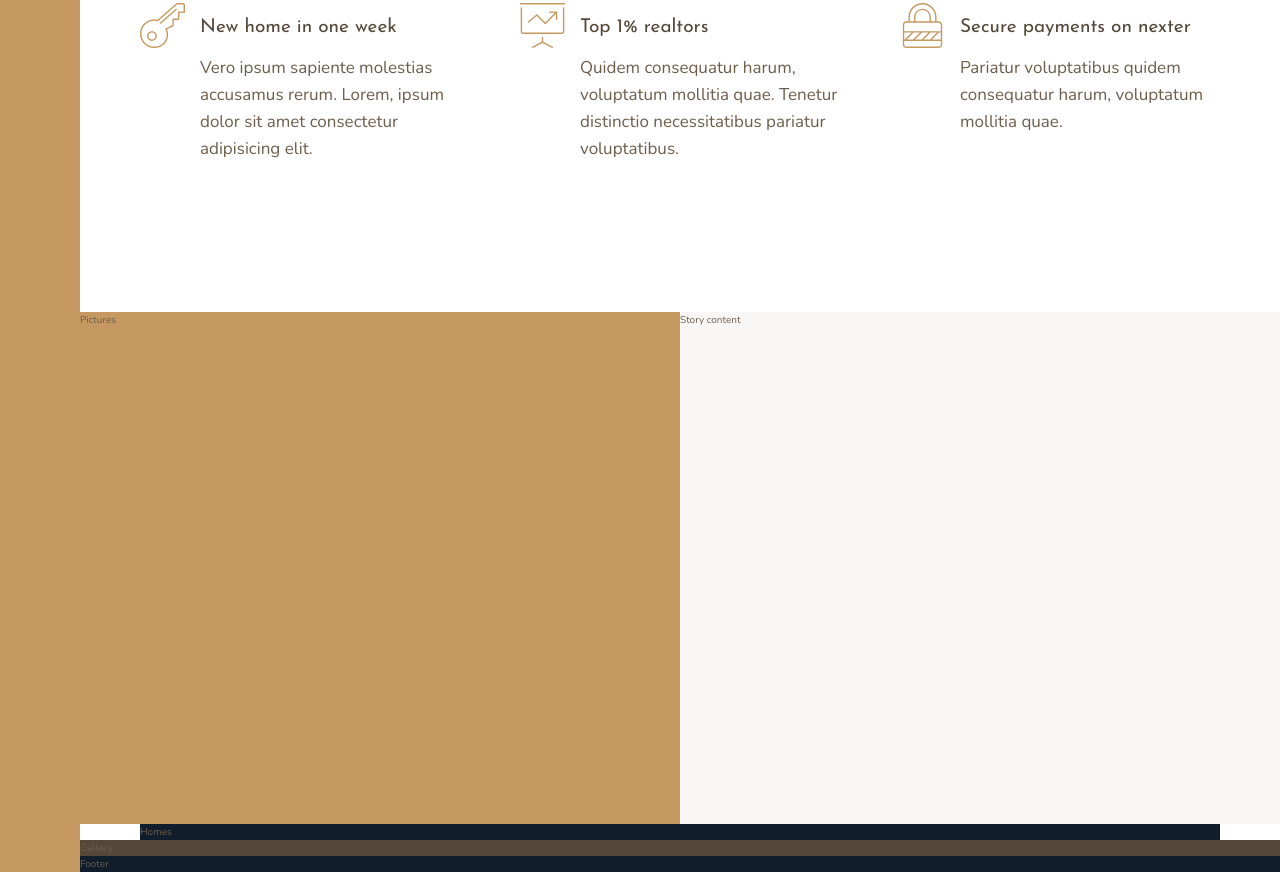
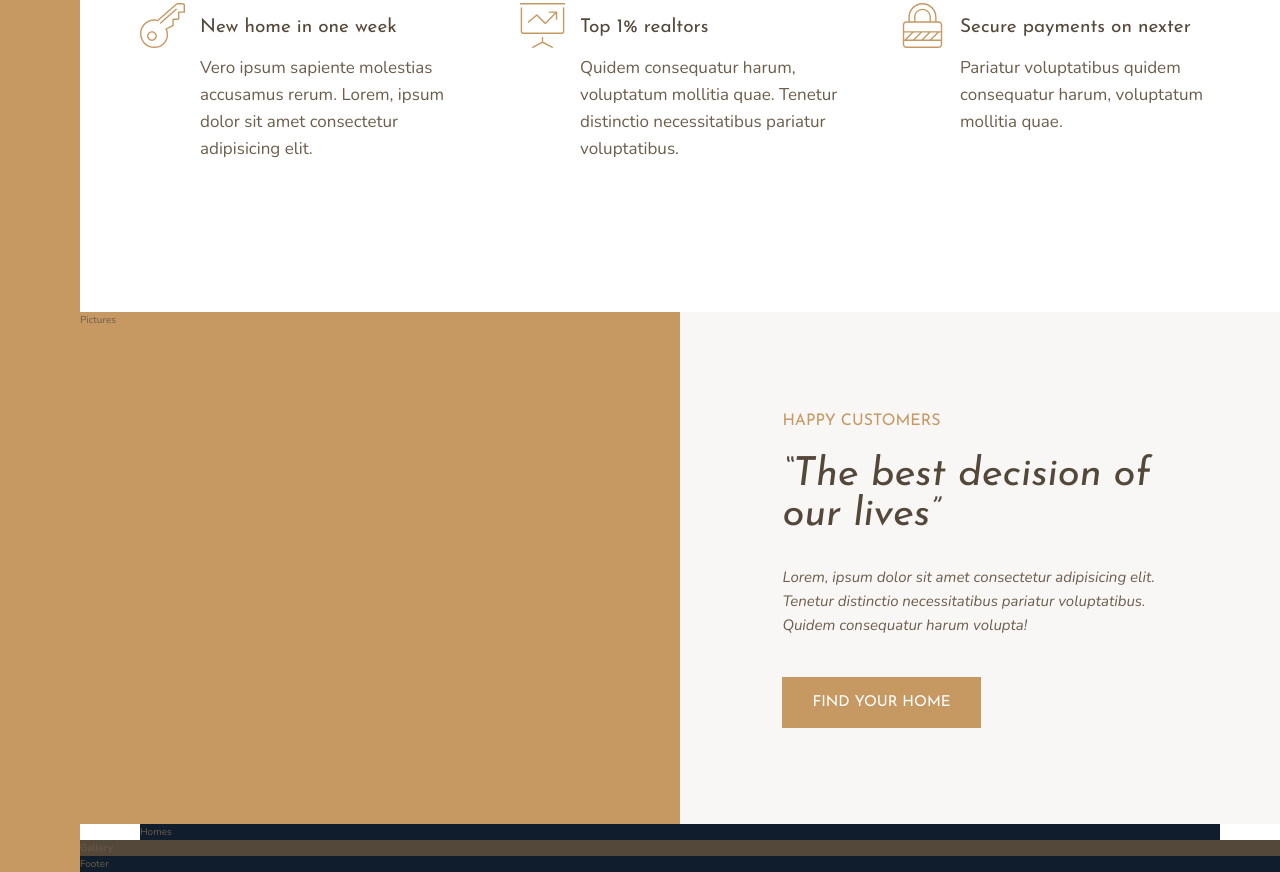
Before and after one commit to kiethohoai/nexter-project, a website: page index.html in a window 1280 px wide. Shown: the part 986-1858 px from the top of the page. Drawn offline with nearby package versions, Linux system fonts and the light colour scheme.

Commit message:
006 Building the Story Section - Part 1

```diff
--- a/index.html
+++ b/index.html
@@ -103,7 +103,17 @@
     <div class="story__pictures">Pictures</div>
 
     <!-- todo Story content -->
-    <div class="story__content">Story content</div>
+    <div class="story__content">
+      <h3 class="heading-3 mb-sm">Happy Customers</h3>
+      <h2 class="heading-2 heading-2--dark mb-md">&ldquo;The best decision of our lives&rdquo;</h2>
+      <p class="story__text">
+        Lorem, ipsum dolor sit amet consectetur adipisicing elit. Tenetur
+        distinctio necessitatibus pariatur voluptatibus. Quidem consequatur
+        harum volupta!
+      </p>
+
+      <button class="btn">Find your home</button>
+    </div>
 
     <!-- todo Homes -->
     <section class="homes">Homes</section>
--- a/sass/_story.scss
+++ b/sass/_story.scss
@@ -3,8 +3,25 @@
     background-color: $color-primary;
     grid-column: 2 / 7;
   }
+
   &__content {
     background-color: $color-grey-light-1;
     grid-column: 7 / -1;
+    padding: 6rem 8vw;
+
+    display: grid;
+    align-content: center;
+    justify-items: start;
+
+    // display: flex;
+    // flex-direction: column;
+    // justify-content: center;
+    // align-items: flex-start;
+  }
+
+  &__text {
+    font-size: 1.5rem;
+    font-style: italic;
+    margin-bottom: 4rem;
   }
 }
--- a/sass/_typography.scss
+++ b/sass/_typography.scss
@@ -9,10 +9,25 @@
 
 .heading-2 {
   @extend %heading;
+  font-size: 4rem;
+  font-style: italic;
+  line-height: 1;
+
+  &--light {
+    color: $color-grey-light-1;
+  }
+
+  &--dark {
+    color: $color-grey-dark-1;
+  }
 }
 
 .heading-3 {
   @extend %heading;
+
+  font-size: 1.6rem;
+  color: $color-primary;
+  text-transform: uppercase;
 }
 
 .heading-4 {
@@ -27,3 +42,33 @@
     color: $color-grey-dark-1;
   }
 }
+
+.btn {
+  background-color: $color-primary;
+  color: #fff;
+  border: none;
+  border-radius: 0;
+  font-family: $font-display;
+  font-size: 1.5rem;
+  text-transform: uppercase;
+  padding: 1.8rem 3rem;
+  cursor: pointer;
+  transition: all 0.2s;
+
+  &:hover {
+    background-color: $color-primary-dark;
+  }
+}
+
+.mb-sm {
+  margin-bottom: 2rem;
+}
+.mb-md {
+  margin-bottom: 3rem;
+}
+.mb-lg {
+  margin-bottom: 4rem;
+}
+.mb-hg {
+  margin-bottom: 8rem;
+}
```
Also changed, not shown: README.MD, css/main.css, 1 other file.
